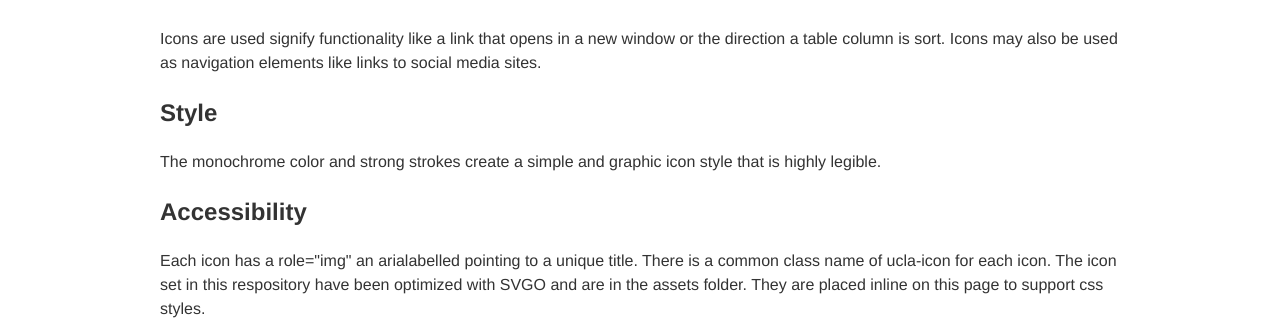
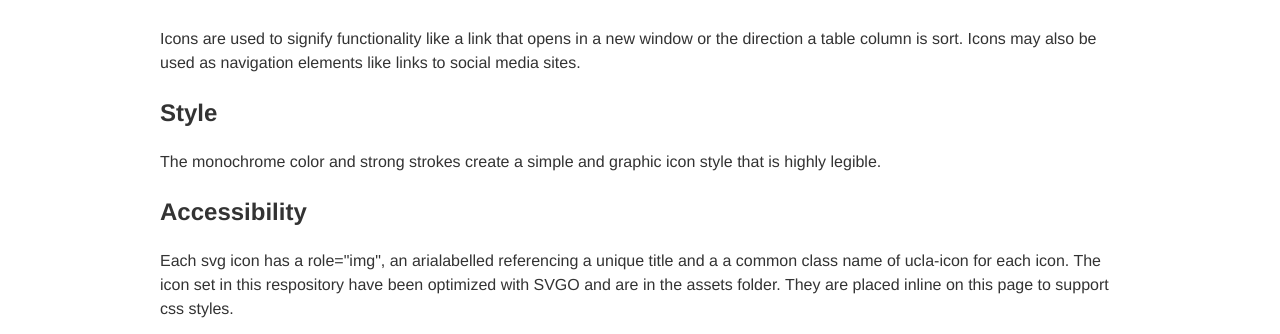
Before and after one commit to ucla-ux/starterkit, a website: page iconography/index.html in a window 1280 px wide. Shown: the part 363-697 px from the top of the page. Drawn offline with Linux system fonts and the light colour scheme.

Commit message:
fix typo from pdf

```diff
--- a/iconography/index.html
+++ b/iconography/index.html
@@ -16,12 +16,12 @@
     </header>
     <main>
 <h2>Usage</h2>
-<p>Icons are used signify functionality like a link that opens in a new window or the direction a table column is sort. Icons may also be used as navigation elements like links to social media sites.</p>
+<p>Icons are used to signify functionality like a link that opens in a new window or the direction a table column is sort. Icons may also be used as navigation elements like links to social media sites.</p>
 
 <h3>Style</h3>
 <p>The monochrome color and strong strokes create a simple and graphic icon style that is highly legible.</p>
 <h3>Accessibility</h3>
-<p>Each icon has a role="img" an arialabelled pointing to a unique title. There is a common class name of ucla-icon for each icon. The icon set in this respository have been optimized with SVGO and are in the assets folder. They are placed inline on this page to support css styles.</p>
+<p>Each svg icon has a <code>role="img"</code>, an <code>arialabelled</code> referencing a unique title and a a common class name of <code>ucla-icon</code> for each icon. The icon set in this respository have been optimized with SVGO and are in the assets folder. They are placed inline on this page to support css styles.</p>
 
 <div class="icon-list">
 
```
